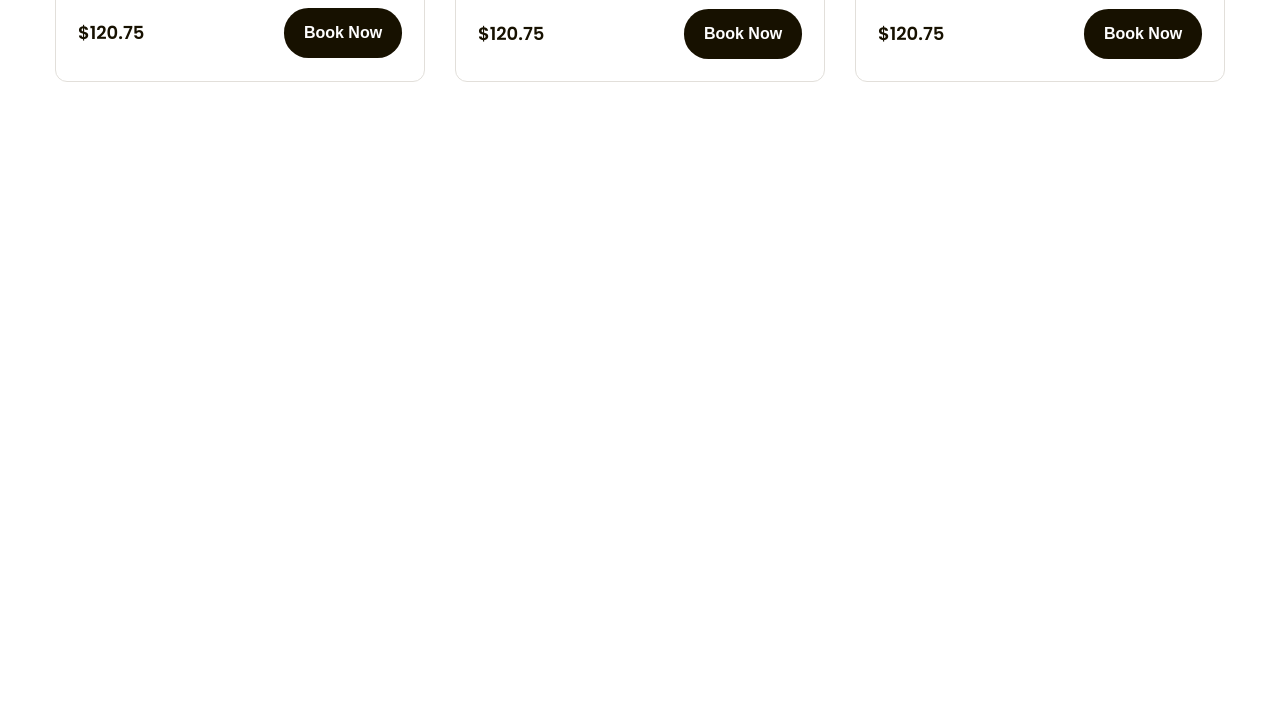
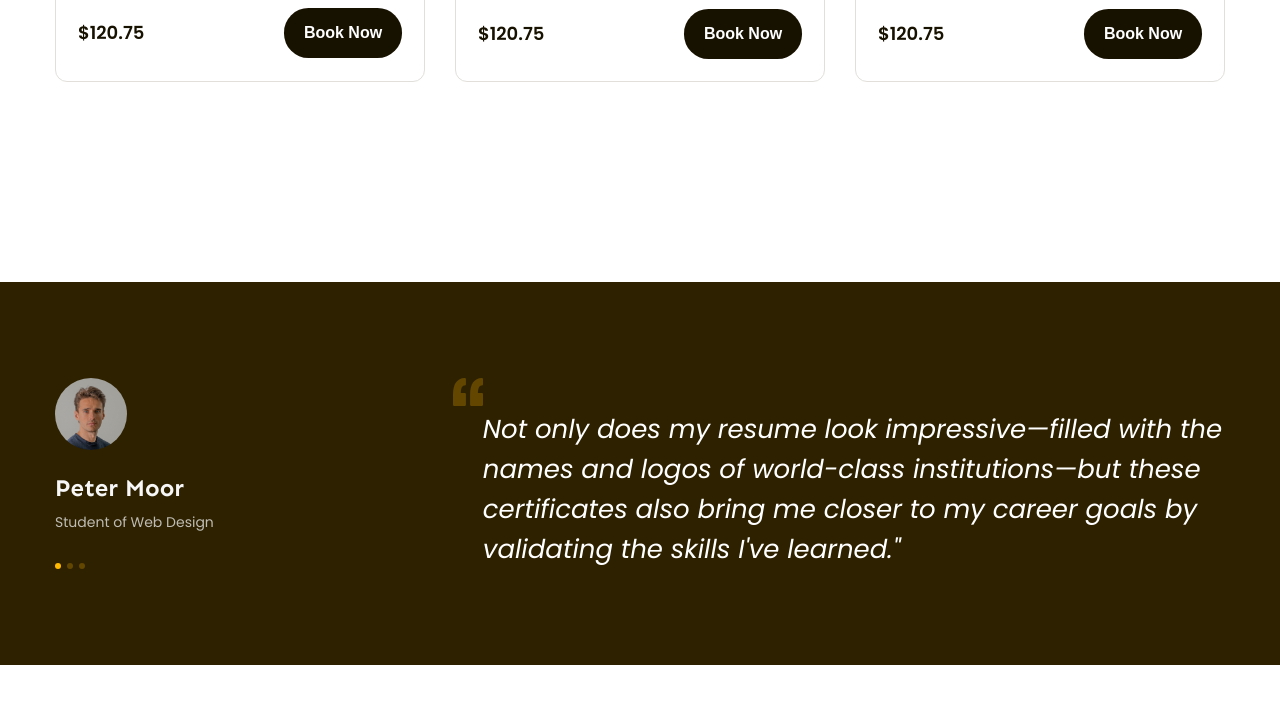
Before and after one commit to zens99x/Lesson, a plain HTML site: page index.html in a window 1280 px wide. Shown: the part 1623-2327 px from the top of the page. Drawn offline with Linux system fonts and the light colour scheme.

Commit message:
Create Feedback

```diff
--- a/assets/css/style.css
+++ b/assets/css/style.css
@@ -414,3 +414,82 @@ a {
     color: #fff;
     background: #ffb900;
 }
+
+/* ================= Feedback =============== */
+
+.feedback {
+    margin-top: 135px;
+    padding: 96px 0;
+    background: #2e2100;
+}
+
+.feedback .feedback-list {
+    display: flex;
+    overflow: hidden;
+}
+
+.feedback .feedback-item {
+    display: flex;
+    width: 100%;
+    flex-shrink: 0;
+    justify-content: space-between;
+}
+
+.feedback .feedback-item.active {
+    transform: translateX(-100%);
+    transition: all ease 0.3s;
+}
+
+.feedback .feedback-item .avatar {
+    width: 72px;
+    height: 72px;
+    border-radius: 50%;
+    object-fit: cover;
+}
+
+.feedback .feedback-item .title {
+    margin-top: 18px;
+    font-family: var(--font-heading);
+    font-weight: 700;
+    font-size: 2.4rem;
+    line-height: 1.42;
+    color: #f7f7f7;
+}
+
+.feedback .feedback-item .desc {
+    margin-top: 4px;
+    font-weight: 400;
+    font-size: 1.4rem;
+    line-height: 1.86;
+    color: #bfbcb3;
+}
+
+.feedback .feedback-item .dots {
+    margin-top: 28px;
+    display: flex;
+}
+
+.feedback .feedback-item .dot.active {
+    background: #ffb900;
+}
+
+.feedback .feedback-item .dot {
+    margin-right: 6px;
+    width: 6px;
+    height: 6px;
+    border-radius: 50%;
+    background: #634700;
+    cursor: pointer;
+}
+
+.feedback .feedback-item .content {
+    width: 66%;
+}
+
+.feedback .feedback-item blockquote {
+    margin-left: 30px;
+    font-style: italic;
+    font-size: 2.6rem;
+    line-height: 1.54;
+    color: #ffffff;
+}
--- /dev/null
+++ b/assets/js/feedback.js
@@ -0,0 +1,10 @@
+const active = document.querySelector.bind(document);
+const dot = document.querySelectorAll(".dot");
+
+// Gắn sự kiện click
+dot.forEach((tab, index) => {
+    tab.onclick = function () {
+        active(".dot.active").classList.remove("active");
+        this.classList.add("active");
+    };
+});
--- a/index.html
+++ b/index.html
@@ -220,8 +220,82 @@
                 </div>
             </div>
         </div>
+
+        <!-- Feedback -->
+        <div class="feedback">
+            <div class="main-content">
+                <div class="feedback-list">
+                    <!-- Feedback Item 1 -->
+                    <div class="feedback-item">
+                        <div class="info">
+                            <img src="./assets/img/avatar.jpg" alt="avatar" class="avatar">
+                            <p class="title">Peter Moor</p>
+                            <p class="desc">Student of Web Design</p>
+                            <div class="dots">
+                                <span class="dot active"></span>
+                                <span class="dot"></span>
+                                <span class="dot"></span>
+                            </div>
+                        </div>
+                        <div class="content">
+                            <img src="./assets/icon/open-quotes.svg" alt="" class="open-quotes">
+                            <blockquote>Not only does my resume look impressive—filled with the names and logos of
+                                world-class
+                                institutions—but these certificates also bring me closer to my career goals by
+                                validating
+                                the skills I've learned."</blockquote>
+                        </div>
+                    </div>
+
+                    <!-- Feedback Item 2 -->
+                    <div class="feedback-item">
+                        <div class="info">
+                            <img src="./assets/img/avatar-2.jpg" alt="avatar" class="avatar">
+                            <p class="title">Peter Moor</p>
+                            <p class="desc">Student of Web Design</p>
+                            <div class="dots">
+                                <span class="dot"></span>
+                                <span class="dot active"></span>
+                                <span class="dot"></span>
+                            </div>
+                        </div>
+                        <div class="content">
+                            <img src="./assets/icon/open-quotes.svg" alt="" class="open-quotes">
+                            <blockquote>Not only does my resume look impressive—filled with the names and logos of
+                                world-class
+                                institutions—but these certificates also bring me closer to my career goals by
+                                validating
+                                the skills I've learned."</blockquote>
+                        </div>
+                    </div>
+
+                    <!-- Feedback Item 3 -->
+                    <div class="feedback-item">
+                        <div class="info">
+                            <img src="./assets/img/avatar-3.jpg" alt="avatar" class="avatar">
+                            <p class="title">Peter Moor</p>
+                            <p class="desc">Student of Web Design</p>
+                            <div class="dots">
+                                <span class="dot"></span>
+                                <span class="dot"></span>
+                                <span class="dot active"></span>
+                            </div>
+                        </div>
+                        <div class="content">
+                            <img src="./assets/icon/open-quotes.svg" alt="" class="open-quotes">
+                            <blockquote>Not only does my resume look impressive—filled with the names and logos of
+                                world-class
+                                institutions—but these certificates also bring me closer to my career goals by
+                                validating
+                                the skills I've learned."</blockquote>
+                        </div>
+                    </div>
+                </div>
+            </div>
+        </div>
     </main>
     <script src="./assets/js/navbar.js"></script>
+    <script src="./assets/js/feedback.js"></script>
 </body>
 
 </html>
```
Also changed, not shown: assets/icon/open-quotes.svg (added), assets/img/avatar-2.jpg (added), assets/img/avatar-3.jpg (added), assets/img/avatar.jpg (added).
